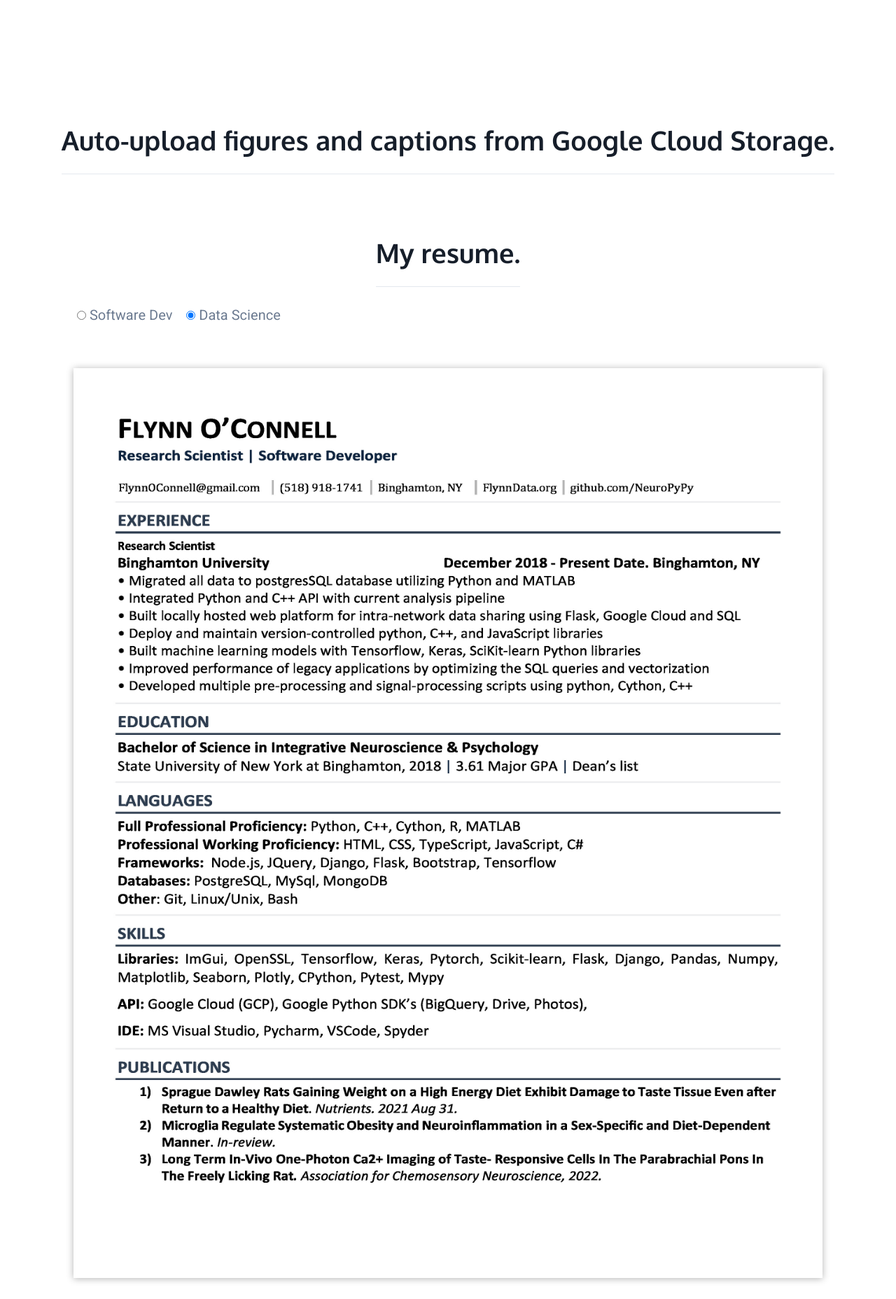
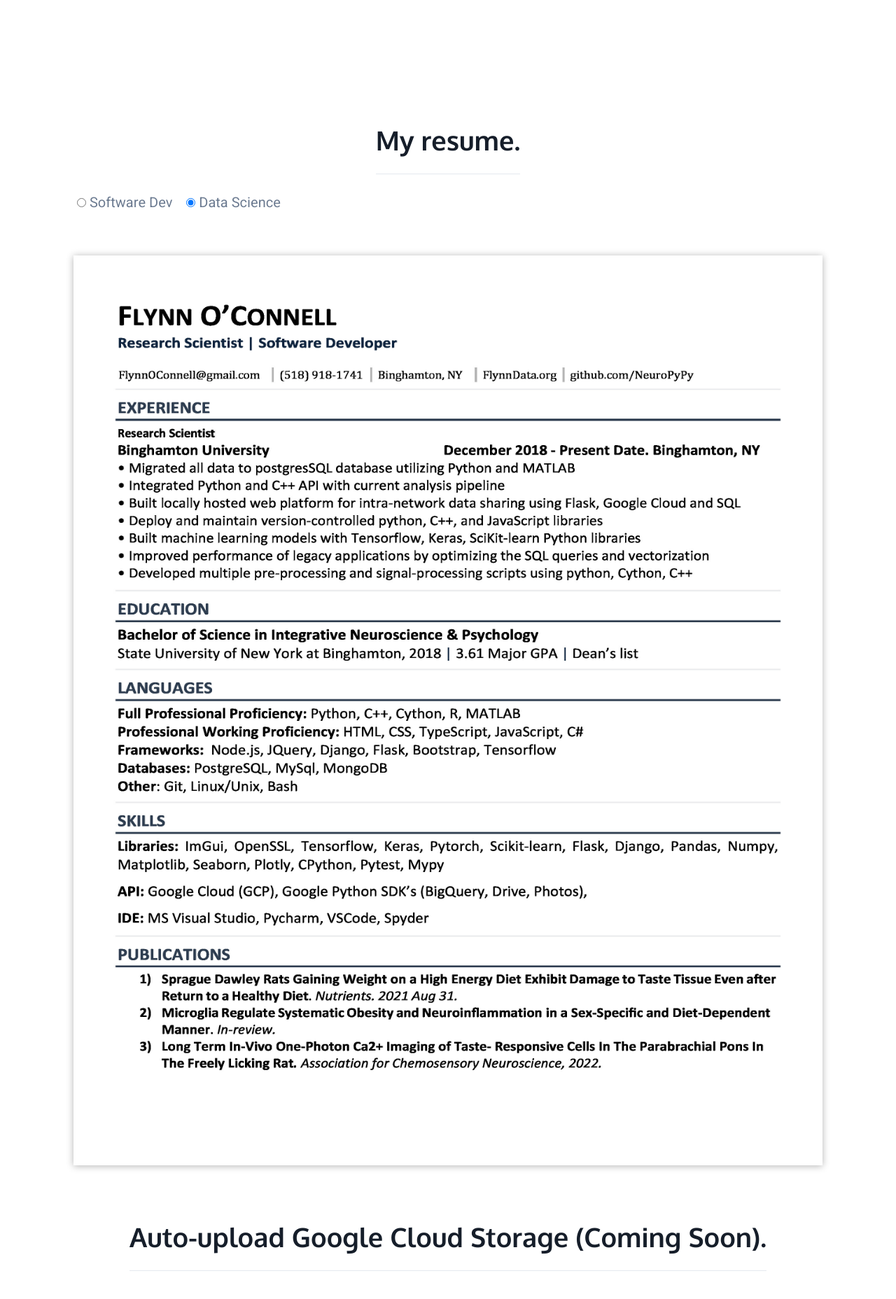
Before and after one commit to FlynnOConnell/py-flask-portfolio, a Flask app: page / in a window 1280 px wide. Shown: the part 1220-3076 px from the top of the page at 70% size. Run offline with Flask 2, Linux system fonts and the light colour scheme.

Commit message:
reume improvements

```diff
--- a/flaskr/templates/home/index.html
+++ b/flaskr/templates/home/index.html
@@ -55,16 +55,6 @@
 		<section>
 			<div style="justify-content: center; display: grid; align-content: center;">
 				<h2 class="divider line glow">
-					Auto-upload figures and captions from Google Cloud Storage.
-					<hr />
-				</h2>
-			</div>
-			<div class="hr"></div>
-		</section>
-
-		<section>
-			<div style="justify-content: center; display: grid; align-content: center;">
-				<h2 class="divider line glow">
 					My resume.
 					<hr style="margin-bottom: 0;"/>
 				</h2>
@@ -72,7 +62,6 @@
 			<div class="hr"></div>
 		</section>
 		<a id="resume"></a>
-
 		<section>
 			<div class="container">
 				<div class = "btn-group btn-group-toggle btn-sm btn-dark" style="display: flex;">
@@ -91,7 +80,15 @@
 						}}" alt="">
 			</div>
 		</section>
-
+		<section>
+			<div style="justify-content: center; display: grid; align-content: center;">
+				<h2 class="divider line glow">
+					Auto-upload Google Cloud Storage (Coming Soon).
+					<hr />
+				</h2>
+			</div>
+			<div class="hr"></div>
+		</section>
 		<section class="features-extended section">
 			<div class="features-extended-inner section-inner">
 				<div class="features-extended-wrap">
```
